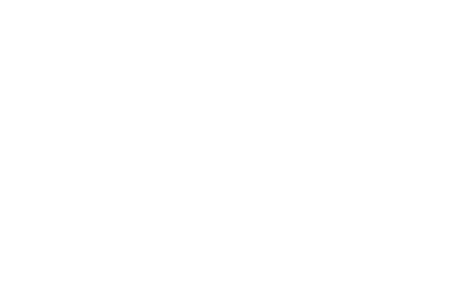
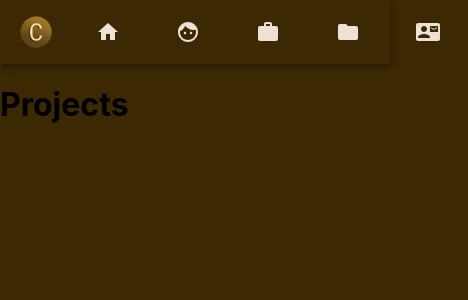
Before and after one commit to antonius-claudio/portfolio, a React (Create React App) app in the folder client/: page /projects in a window 390 px wide. Shown: the top 300 px of the page, 468 px wide, since content can reach past the window. Built offline with nearby package versions, Linux system fonts and the light colour scheme.

Commit message:
routing + navbar

```diff
--- a/client/src/App.js
+++ b/client/src/App.js
@@ -1,10 +1,53 @@
 import React from 'react';
-import {Rou} from 'react-router-dom';
+import { BrowserRouter as Router, Switch, Route } from 'react-router-dom';
+import Home from './pages/Home';
+import Profile from './pages/Profile';
+import Projects from './pages/Projects';
+import Experiences from './pages/Experiences';
+import Contact from './pages/Contact';
+import NotFound from './pages/NotFound';
+import NavigationBar from './components/NavigationBar';
+import './assets/css/style.css';
+
+const routes = [
+  {
+    exact: true,
+    path: '/',
+    component: Home
+  },
+  {
+    path: '/profile',
+    component: Profile
+  },
+  {
+    path: '/experience',
+    component: Experiences
+  },
+  {
+    path: '/projects',
+    component: Projects
+  },
+  {
+    path: '/contact',
+    component: Contact
+  }
+];
+
+const AppRouter = () => (
+  <Switch>
+    {routes.map(route => (
+      <Route key={route} {...route} />
+    ))}
+    <Route component={NotFound} />
+  </Switch>
+);
 
 function App() {
   return (
-    <>
-    </>
+    <Router>
+      <NavigationBar />
+      <AppRouter />
+    </Router>
   );
 }
 
--- /dev/null
+++ b/client/src/assets/css/style.css
@@ -0,0 +1,40 @@
+body {
+    background-color: #3c2803;
+}
+
+.boxNavbar {
+    background-color: #3c2803 !important;
+}
+
+.containerNavbar {
+    justify-content: space-between;
+}
+
+.desktopMenu a{
+    text-decoration: none;
+    color: #fff;
+}
+
+.desktopMenu a:hover{
+    color: #ffc457;
+}
+
+@media only screen and (max-width: 600px) {
+    .desktopMenu {
+      display: none;
+    }
+}
+
+.mobileMenu {
+    display: none;
+}
+
+.mobileMenu a li button{
+    color: #ece1d4;
+}
+
+@media only screen and (max-width: 600px) {
+    .mobileMenu {
+        display: contents;
+    }
+}
--- a/client/src/components/NavigationBar.js
+++ b/client/src/components/NavigationBar.js
@@ -1,9 +1,81 @@
 import React from 'react';
+import AppBar from '@material-ui/core/AppBar';
+import Toolbar from '@material-ui/core/Toolbar';
+import Button from '@material-ui/core/Button';
+import IconButton from '@material-ui/core/IconButton';
+import Badge from '@material-ui/core/Badge';
+import MenuItem from '@material-ui/core/MenuItem';
+import HomeIcon from '@material-ui/icons/Home';
+import FaceIcon from '@material-ui/icons/Face';
+import WorkIcon from '@material-ui/icons/Work';
+import FolderIcon from '@material-ui/icons/Folder';
+import ContactMailIcon from '@material-ui/icons/ContactMail';
+import { Link } from 'react-router-dom';
 
 export default function NavigationBar () {
     return (
-        <>
-            <h1>NavigationBar</h1>
-        </>
+        <AppBar position="static" className="boxNavbar">
+            <Toolbar className="containerNavbar">
+                    <Link to='/'>
+                        <IconButton edge="start" color="inherit" aria-label="menu">
+                            <img src="/logo.png" style={{width: '40px'}}/>
+                        </IconButton>
+                    </Link>
+                    <div className="desktopMenu">
+                        <Link to='/'>
+                            <Button color="inherit">Home</Button>
+                        </Link>
+                        <Link to='/profile'>
+                            <Button color="inherit">Profile</Button>
+                        </Link>
+                        <Link to='/experience'>
+                            <Button color="inherit">Experience</Button>
+                        </Link>
+                        <Link to='/projects'>
+                            <Button color="inherit">Projects</Button>
+                        </Link>
+                        <Link to='/contact'>
+                            <Button color="inherit">Contact</Button>
+                        </Link>
+                    </div>
+                <div className="mobileMenu">
+                    <Link to='/'>
+                        <MenuItem>
+                            <IconButton>
+                                <HomeIcon />
+                            </IconButton>
+                        </MenuItem>
+                    </Link>
+                    <Link to='/profile'>
+                        <MenuItem>
+                            <IconButton>
+                                <FaceIcon />
+                            </IconButton>
+                        </MenuItem>
+                    </Link>
+                    <Link to='/experience'>
+                        <MenuItem>
+                            <IconButton>
+                                <WorkIcon />
+                            </IconButton>
+                        </MenuItem>
+                    </Link>
+                    <Link to='/projects'>
+                        <MenuItem>
+                            <IconButton>
+                                <FolderIcon />
+                            </IconButton>
+                        </MenuItem>
+                    </Link>
+                    <Link to='/contact'>
+                        <MenuItem>
+                            <IconButton>
+                                <ContactMailIcon />
+                            </IconButton>
+                        </MenuItem>
+                    </Link>
+                </div>
+            </Toolbar>
+        </AppBar>
     )
 }
--- /dev/null
+++ b/client/src/pages/NotFound.js
@@ -0,0 +1,9 @@
+import React from 'react';
+
+export default function NotFound () {
+    return (
+        <>
+            <h1>404</h1>
+        </>
+    )
+}
--- a/client/src/pages/Study.js
+++ b/client/src/pages/Projects.js
@@ -1,9 +1,9 @@
 import React from 'react';
 
-export default function Study () {
+export default function Projects () {
     return (
         <>
-            <h1>Study</h1>
+            <h1>Projects</h1>
         </>
     )
 }
```
